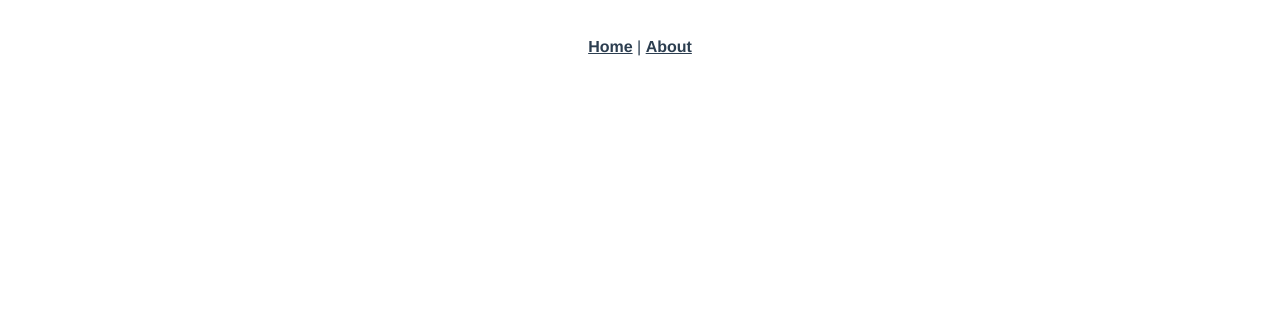
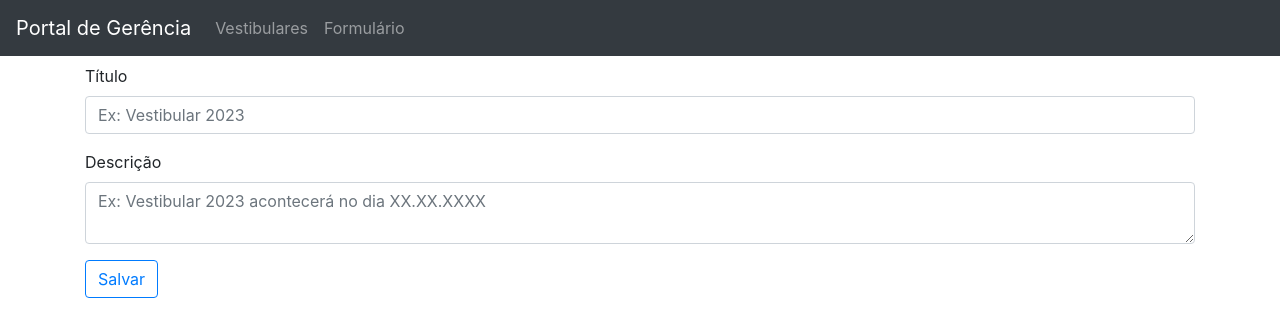
Before and after one commit to lariloran/projetoCPWII, a Vue app: page /form in a window 1280 px wide. Shown: the top 336 px of the page. Built offline with nearby package versions, Linux system fonts and the light colour scheme.

Commit message:
Criação do forms de create

```diff
--- a/package.json
+++ b/package.json
@@ -7,6 +7,7 @@
     "build": "vue-cli-service build"
   },
   "dependencies": {
+    "bootstrap-vue": "^2.23.1",
     "core-js": "^3.8.3",
     "vue": "^2.6.14",
     "vue-router": "^3.5.1"
--- a/src/App.vue
+++ b/src/App.vue
@@ -1,32 +1,23 @@
 <template>
   <div id="app">
-    <nav>
-      <router-link to="/">Home</router-link> |
-      <router-link to="/about">About</router-link>
-    </nav>
+    <b-navbar toggleable="lg" type="dark" variant="dark">
+    <b-navbar-brand href="#">Portal de Gerência</b-navbar-brand>
+
+    <b-navbar-toggle target="nav-collapse"></b-navbar-toggle>
+
+    <b-collapse id="nav-collapse" is-nav>
+      <b-navbar-nav>
+        <b-nav-item to="/">Vestibulares</b-nav-item>
+        <b-nav-item to="/form">Formulário</b-nav-item>
+      </b-navbar-nav>
+    </b-collapse>
+
+    </b-navbar>
+
     <router-view/>
   </div>
 </template>
 
 <style>
-#app {
-  font-family: Avenir, Helvetica, Arial, sans-serif;
-  -webkit-font-smoothing: antialiased;
-  -moz-osx-font-smoothing: grayscale;
-  text-align: center;
-  color: #2c3e50;
-}
 
-nav {
-  padding: 30px;
-}
-
-nav a {
-  font-weight: bold;
-  color: #2c3e50;
-}
-
-nav a.router-link-exact-active {
-  color: #42b983;
-}
 </style>
--- a/src/router/index.js
+++ b/src/router/index.js
@@ -1,23 +1,22 @@
 import Vue from 'vue'
 import VueRouter from 'vue-router'
-import HomeView from '../views/HomeView.vue'
+import List from '../views/List.vue'
+import Form from '../views/Form.vue'
 
 Vue.use(VueRouter)
 
 const routes = [
   {
     path: '/',
-    name: 'home',
-    component: HomeView
+    name: 'list',
+    component: List
   },
   {
-    path: '/about',
-    name: 'about',
-    // route level code-splitting
-    // this generates a separate chunk (about.[hash].js) for this route
-    // which is lazy-loaded when the route is visited.
-    component: () => import(/* webpackChunkName: "about" */ '../views/AboutView.vue')
+    path: '/form',
+    name: 'form',
+    component: Form
   }
+
 ]
 
 const router = new VueRouter({
--- a/src/views/AboutView.vue
+++ b/src/views/AboutView.vue
@@ -1,3 +1,4 @@
+<template>
 <template>
   <div class="about">
     <h1>This is an about page</h1>
--- /dev/null
+++ b/src/views/Form.vue
@@ -0,0 +1,56 @@
+<template>
+  <div class="container mt-2">
+    <b-form>
+
+      <b-form-group label="Título" label-for="subject">
+        <b-form-input
+        id="subject"
+        v-model="form.subject"
+        type="text"
+        placeholder="Ex: Vestibular 2023"
+        required
+        autocomplete="off"></b-form-input>
+      </b-form-group>
+
+
+      <b-form-group label="Descrição" label-for="description">
+        <b-form-textarea
+        id="description"
+        v-model="form.description"
+        type="text"
+        placeholder="Ex: Vestibular 2023 acontecerá no dia XX.XX.XXXX"
+        required
+        autocomplete="off"></b-form-textarea>
+      </b-form-group>
+
+      <b-button type="submit" variant="outline-primary" @click="saveVestibular">
+          Salvar
+      </b-button>
+    </b-form>
+</div>
+</template>
+
+<script>
+  export default{
+    name: "Form",
+
+    data(){
+      return{
+        form:{
+        subject: "",
+        description: ""
+      }
+      }
+    },
+
+    methods:{
+      saveVestibular(){
+        let vests = (localStorage.getItem("vests")) ? JSON.parse(localStorage.getItem("vests")) : [];
+        vests.push(this.form);
+        localStorage.setItem("vests", JSON.stringify(vests));
+        this.$router.push({name:"list"});
+      }
+
+    }
+  }
+</script>
--- /dev/null
+++ b/src/views/List.vue
@@ -0,0 +1,37 @@
+<template>
+  <div class="container mt-2">
+    <div v-for="(vest, index) in vests" :key="index">
+      <b-card :title="vest.subject" class="mb-2">
+        <b-card-text>{{vest.description}}</b-card-text>
+
+        <b-button variant="outline-secondary" class="mr-2" @click="edit(index)">Editar</b-button>
+        <b-button variant="outline-danger" class="mr-2">Excluir</b-button>
+      </b-card>
+    </div>
+  </div>
+</template>
+
+
+
+<script>
+export default {
+  name: "List",
+
+  data() {
+    return {
+      vests: []
+    }
+  },
+  created() {
+    this.vests = (localStorage.getItem("vests")) ? JSON.parse(localStorage.getItem("vests")) : [];
+
+  },
+
+  methods:{
+    edit(index){
+      this.$router.push({name: "form", params: {index}});
+    }
+  }
+
+}
+</script>
```
Also changed, not shown: src/main.js (+7 -0 lines), 1 other file (tests, documents, lock files or other folders).
